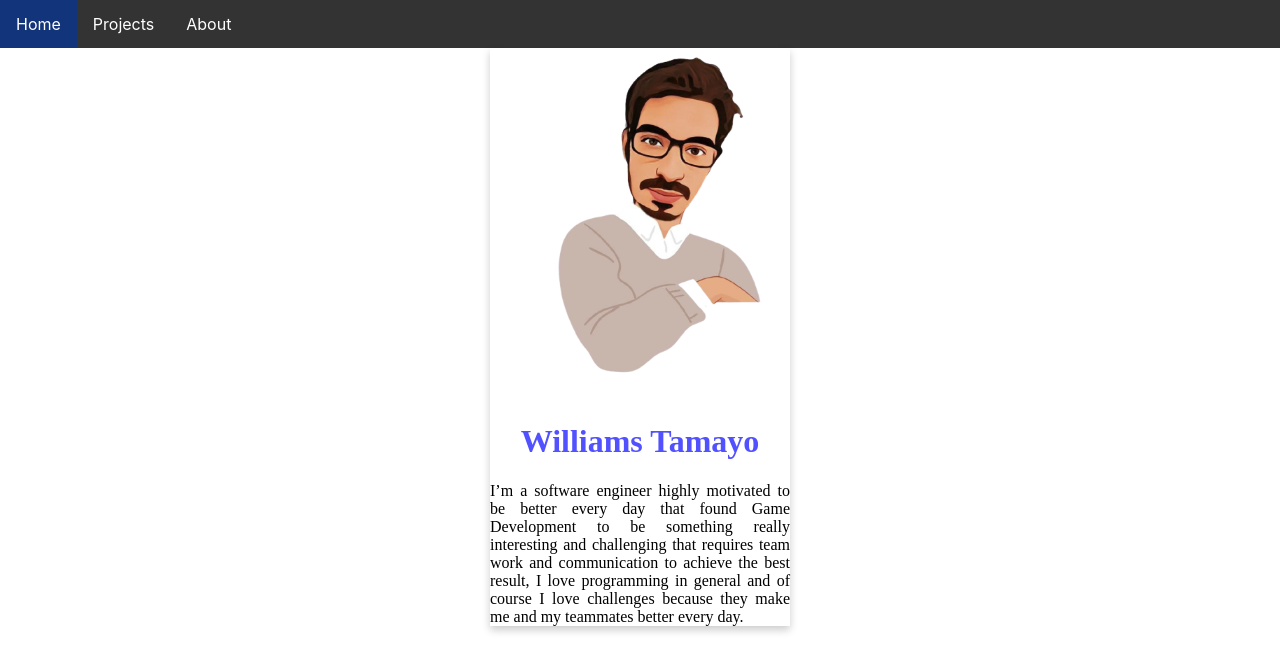
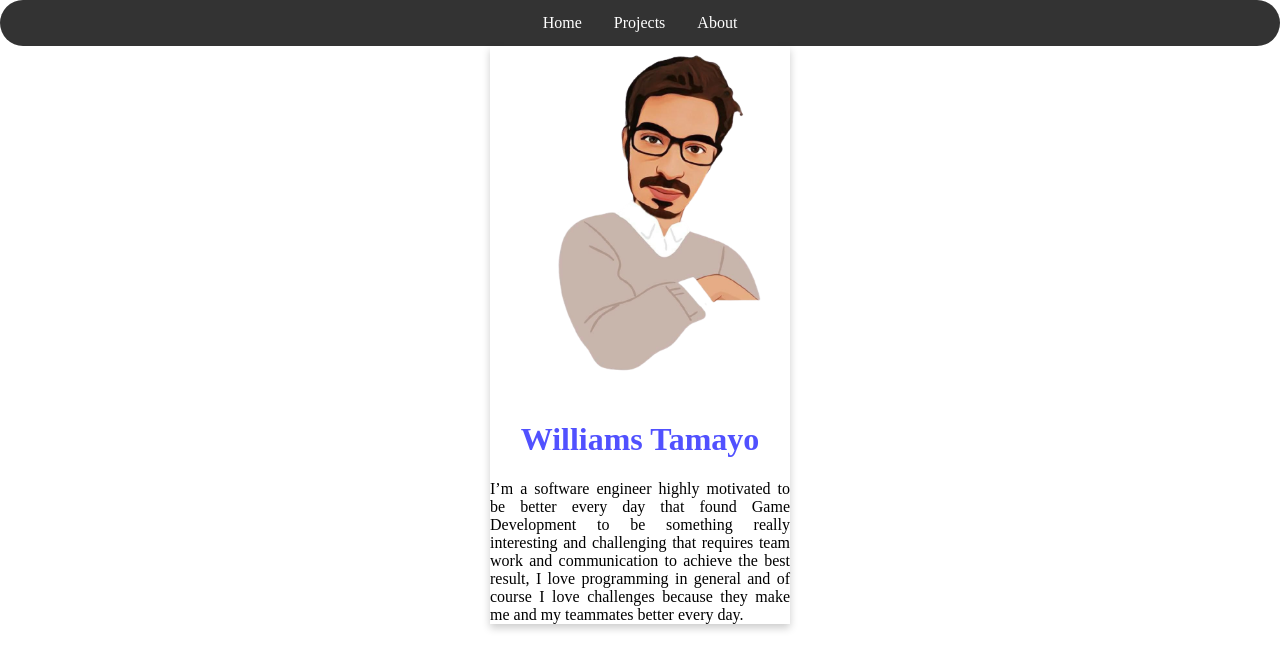
Before and after one commit to walberh96/walberhportfolio, a Next.js app: page / in a window 1280 px wide. Shown: the top 672 px of the page. Built offline with nearby package versions, Linux system fonts and the light colour scheme.

Commit message:
a little of styling

```diff
--- a/styles/Nav.module.css
+++ b/styles/Nav.module.css
@@ -5,19 +5,25 @@
         padding: 0;
         overflow: hidden;
         background-color: rgb(51, 51, 51);
+        text-align:center;
+        border-radius: 50px;
+
 
       }
 
       .nav li {
-        float: left;
+
+        display:inline;
       }
 
       .nav li a {
-        display: block;
+        display: inline-block;
         color: white;
         text-align: center;
         padding: 14px 16px;
         text-decoration: none;
+        font-family: cursive;
+
       }
 
       .nav li a:hover {
```
